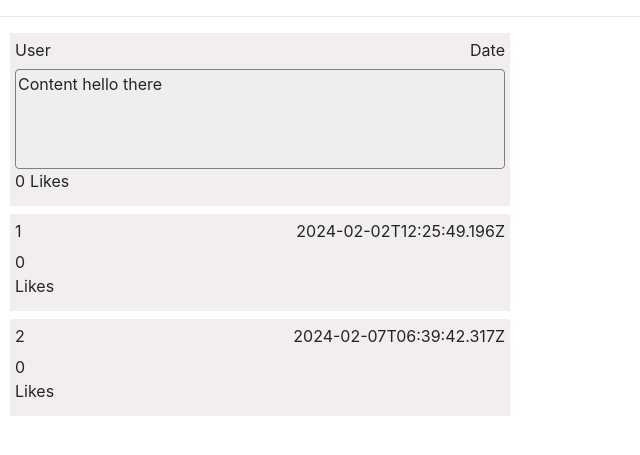
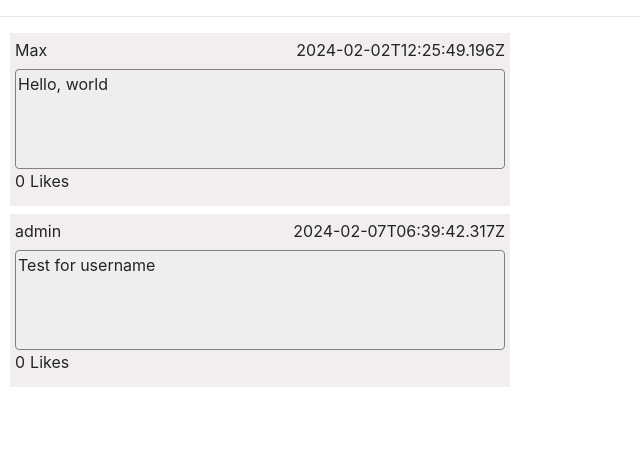
Before and after one commit to MRivadeneira92/CS50W-network, a Django app: page / in a window 1280 px wide. Shown: the part 56-511 px from the top of the page, without its empty margins (0-640 px from the left). Run offline with Django 3.2, Linux system fonts and the light colour scheme; data comes from the database, SQL or seed files in the repository; both versions use the stored data as it was after the commit; some libraries are stand-ins or nearby versions.

Commit message:
post are saved with username. Post show correct name

```diff
--- a/network/models.py
+++ b/network/models.py
@@ -10,4 +10,4 @@ class Post(models.Model):
     content = models.TextField(max_length=400)
     date = models.DateTimeField(auto_now_add=True)
     likes = models.IntegerField()
-    user_name = models.TextField()
+    username = models.TextField()
--- a/network/static/network/network.js
+++ b/network/static/network/network.js
@@ -7,16 +7,15 @@ document.addEventListener("DOMContentLoaded", () => {
             container.innerHTML = "No posts";
         }
         for (let i = 0; i < posts.length; i++) {
-            console.log(posts[i].fields["content"]);
             container.innerHTML += createPost(posts[i])
         };
     })
 })
 
 function createPost(post) {
-    console.log(post);
-    const html = `<div id="post-container"><div id="post-info"><p>${post.fields["user"]}</p>` +
-    `<p>${post.fields["date"]}</p></div> <p id="post-container>${post.fields["content"]}</p>` +
+    console.log(post.fields["date"]);
+    const html = `<div id="post-container"><div id="post-info"><p>${post.fields["username"]}</p>` +
+    `<p>${post.fields["date"]}</p></div> <p id="post-content">${post.fields["content"]}</p>` +
     `<div class="d-flex"><p id="num-likes" style="margin-right:5px;">${post.fields["likes"]}</p>` +
     `<label for="num-likes">Likes</label></div></div>`;
     return html;
--- a/network/templates/network/index.html
+++ b/network/templates/network/index.html
@@ -13,16 +13,5 @@
     {% endif %}
     <hr>
     <div id="all-post-container">
-        <div id="post-container">
-            <div id="post-info">
-                <p>User</p>
-                <p>Date</p>
-            </div>
-            <p id="post-content">Content hello there</p>
-            <div class="d-flex">
-                <p id="num-likes" style="margin-right:5px;">0</p>
-                <label for="num-likes">Likes</label>
-            </div>
-        </div>
     </div>
 {% endblock %}
--- a/network/views.py
+++ b/network/views.py
@@ -9,12 +9,11 @@ from .models import User, Post
 
 def index(request):
     if request.method == "POST":
-        username = User.objects.get(id=request.user.id)
         new_post = Post(
             user = User.objects.get(id=request.user.id),
             content = request.POST["new-post-content"],
             likes = 0,
-            user_name = username["username"]
+            username = request.user.username
         )
         new_post.save()
 
@@ -78,5 +77,5 @@ def register(request):
 
 def all_post(request):
     data = Post.objects.all()
-    posts = serialize("json", data, fields=("user","content", "date", "likes"))
+    posts = serialize("json", data, fields=("user","content", "date", "likes", "username"))
     return HttpResponse(posts, content_type="application/json")
```
Also changed, not shown: db.sqlite3, network/migrations/0003_post_user_name_alter_post_date.py (added), network/migrations/0004_rename_user_name_post_username.py (added).
